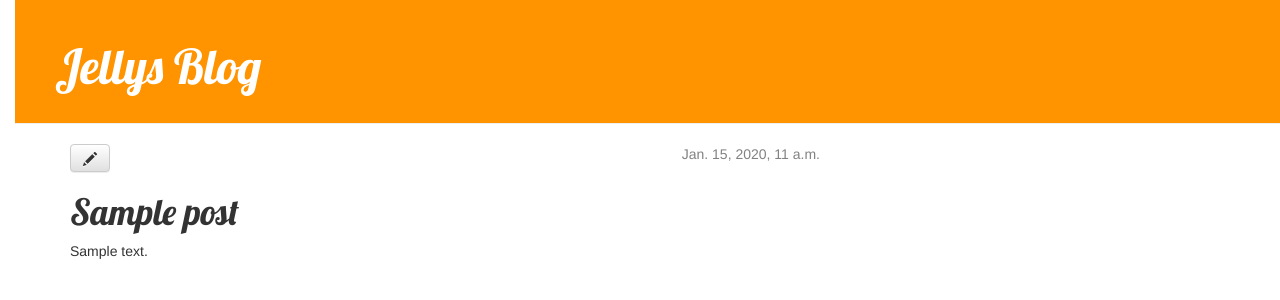
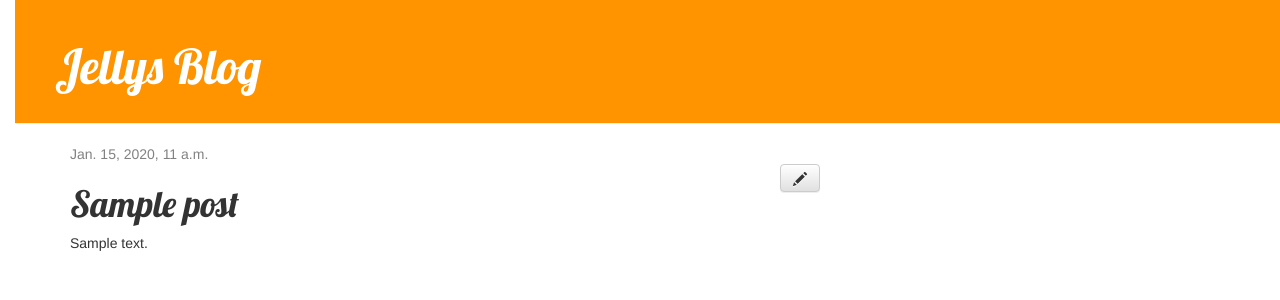
Before and after one commit to Jellyspace/my-first-blog, a Django app: page /post/1/ in a window 1280 px wide. Shown: the top 300 px of the page. Run offline with Django 3.2, Linux system fonts and the light colour scheme; tables that the repository leaves empty hold one stand-in row (values such as "Sample post"); some libraries are stand-ins or nearby versions.

Commit message:
modify icon

```diff
--- a/blog/static/css/blog.css
+++ b/blog/static/css/blog.css
@@ -23,7 +23,7 @@ h1, h2, h3, h4 {
 }
 
 .date {
-    float: right;
+    float: left;
     color: #828282;
 }
 
--- a/blog/templates/blog/base.html
+++ b/blog/templates/blog/base.html
@@ -6,8 +6,9 @@
         <title>jellys blog</title>
         <link rel="stylesheet" href="//maxcdn.bootstrapcdn.com/bootstrap/3.2.0/css/bootstrap.min.css">
         <link rel="stylesheet" href="//maxcdn.bootstrapcdn.com/bootstrap/3.2.0/css/bootstrap-theme.min.css">
+        <link rel="stylesheet" href="{% static "css/blog.css" %}">
         <link href='//fonts.googleapis.com/css?family=Lobster&subset=latin,latin-ext' rel='stylesheet' type='text/css'>
-        <link rel="stylesheet" href="{% static "css/blog.css" %}">
+
 </head>
 
 <body>
--- a/blog/templates/blog/post_detail.html
+++ b/blog/templates/blog/post_detail.html
@@ -7,9 +7,10 @@
             <div class="date">
                 {{ post.published_date }}
             </div>
-        {% endif %}
-        <a class="btn btn-default" href="{% url "post_edit" pk=post.pk %}"><span class="glyphicon glyphicon-pencil"></span></a>
+        {% endif %}<br>
+<a class="btn btn-default" style="float: right" href="{% url "post_edit" pk=post.pk %}"><span class="glyphicon glyphicon-pencil"></span></a>
         <h1>{{ post.title }}</h1>
+
         <p>{{ post.text|linebreaks }}</p>
     </div>
 {% endblock %}
--- a/blog/templates/blog/post_list.html
+++ b/blog/templates/blog/post_list.html
@@ -7,7 +7,7 @@
         <div class="post">
             <div class="date">
                 {{ post.published_date }}
-            </div>
+            </div><br>
             <h1><a href="{% url "post_detail" pk=post.pk %}">{{ post.title }}</a></h1>
             <p>{{ post.text|linebreaks }}</p>
         </div>
```
